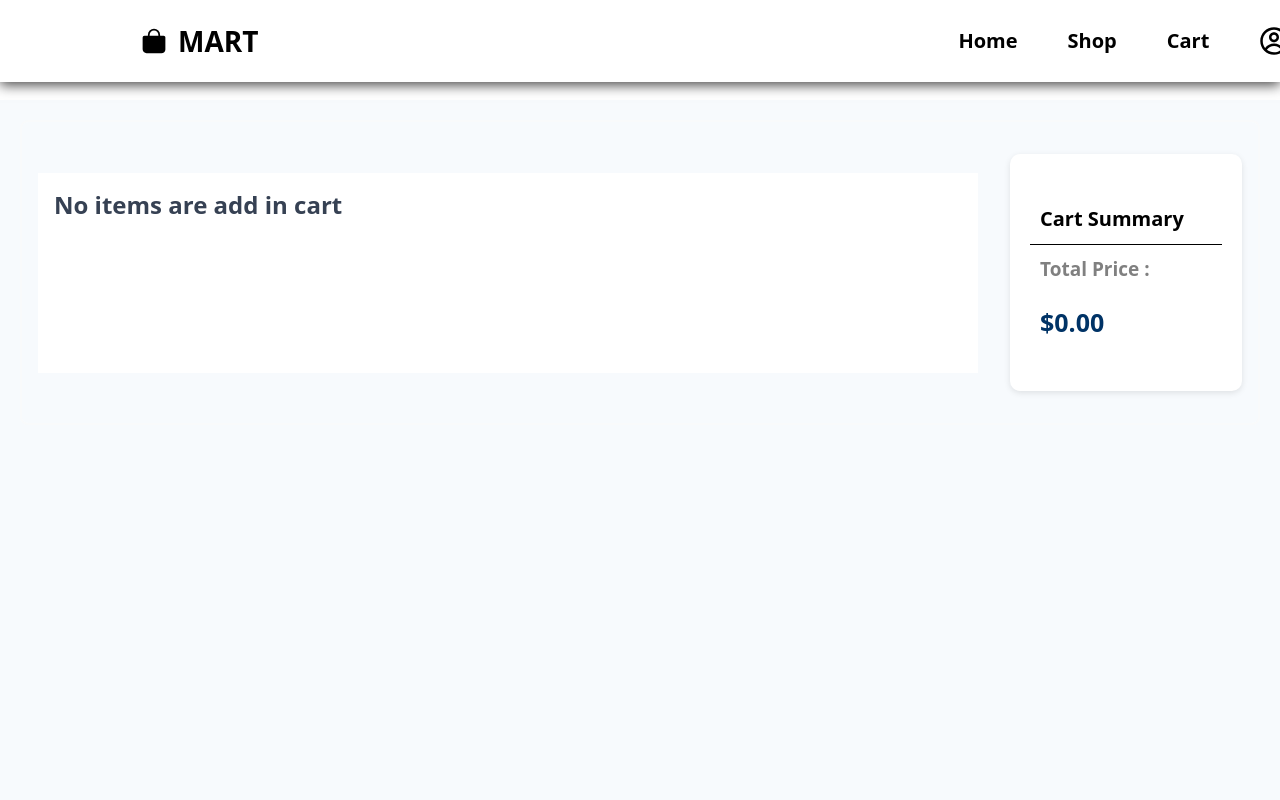
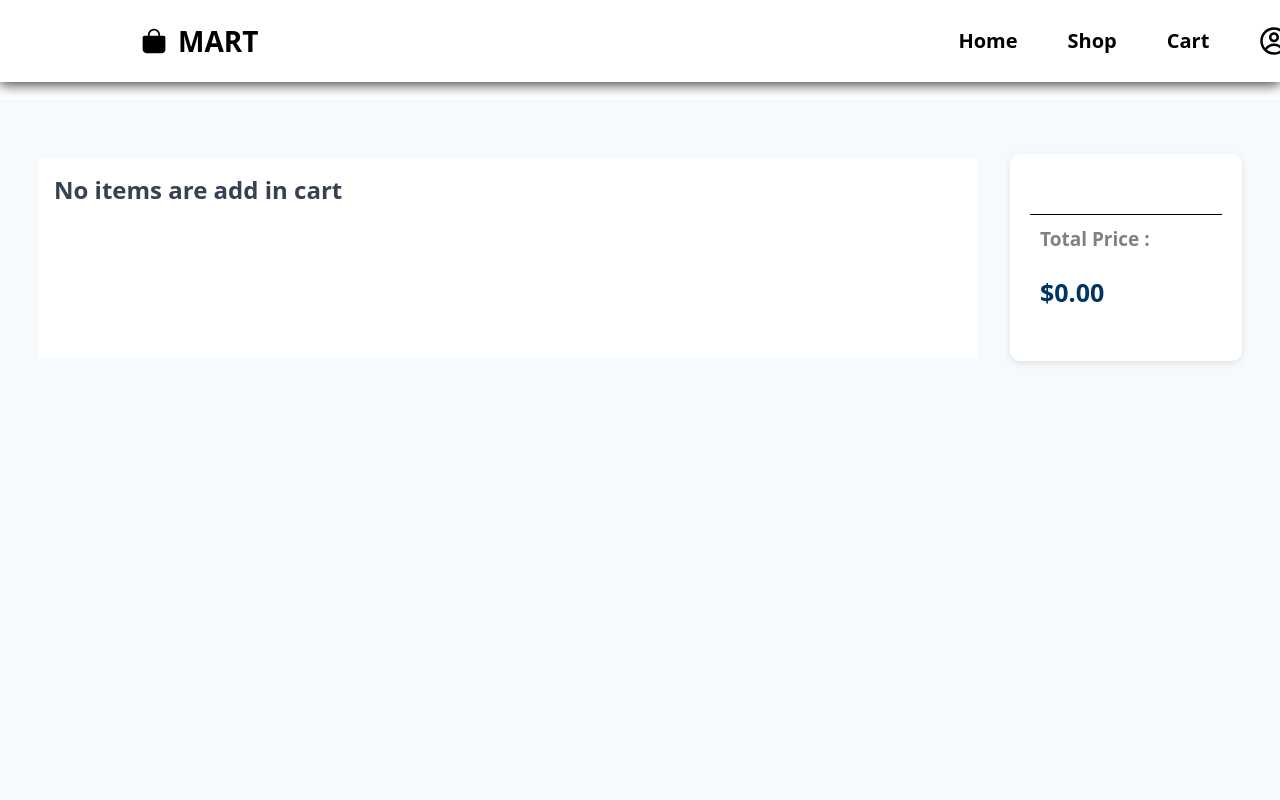
Before and after one commit to ranesh7139/React--Js--Project, a React (Vite) app in the folder reactjsproject/: page /cart in a window 1280 px wide. Shown: the top 800 px of the page. Built offline with nearby package versions, Linux system fonts and the light colour scheme.

Commit message:
Adding cart summary when items are not adding to cart

```diff
--- a/reactjsproject/src/pages/Cart.jsx
+++ b/reactjsproject/src/pages/Cart.jsx
@@ -19,7 +19,7 @@ const items = useSelector(state => state.cartItems.cart)
            </div>
 
           <div className="cart-summary">
-            <h3>Cart Summary</h3>
+            <h3></h3>
             <hr />
             <p>Total Price :</p>
             <h2>${totalPrice.toFixed(2)}</h2>
```
